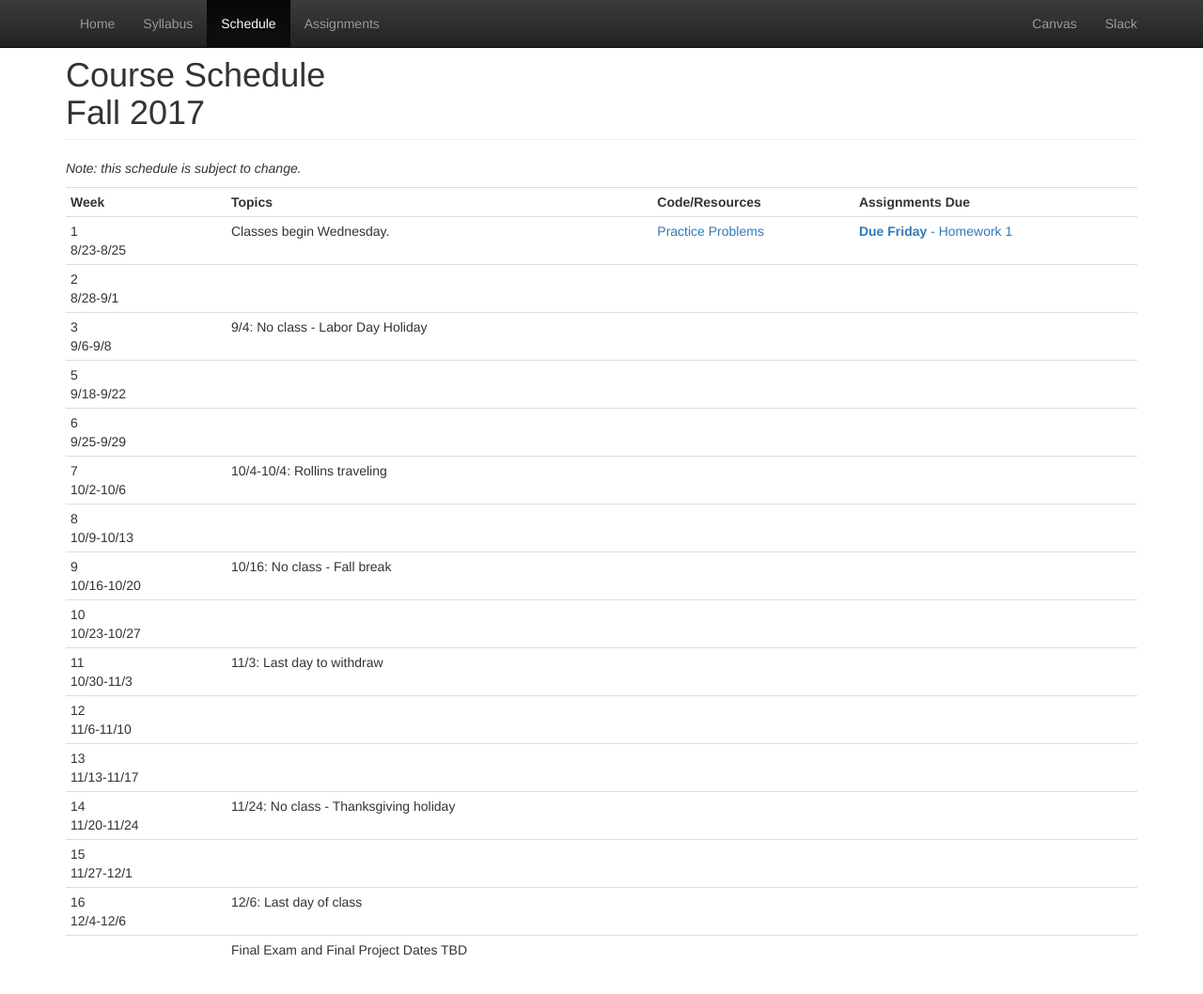
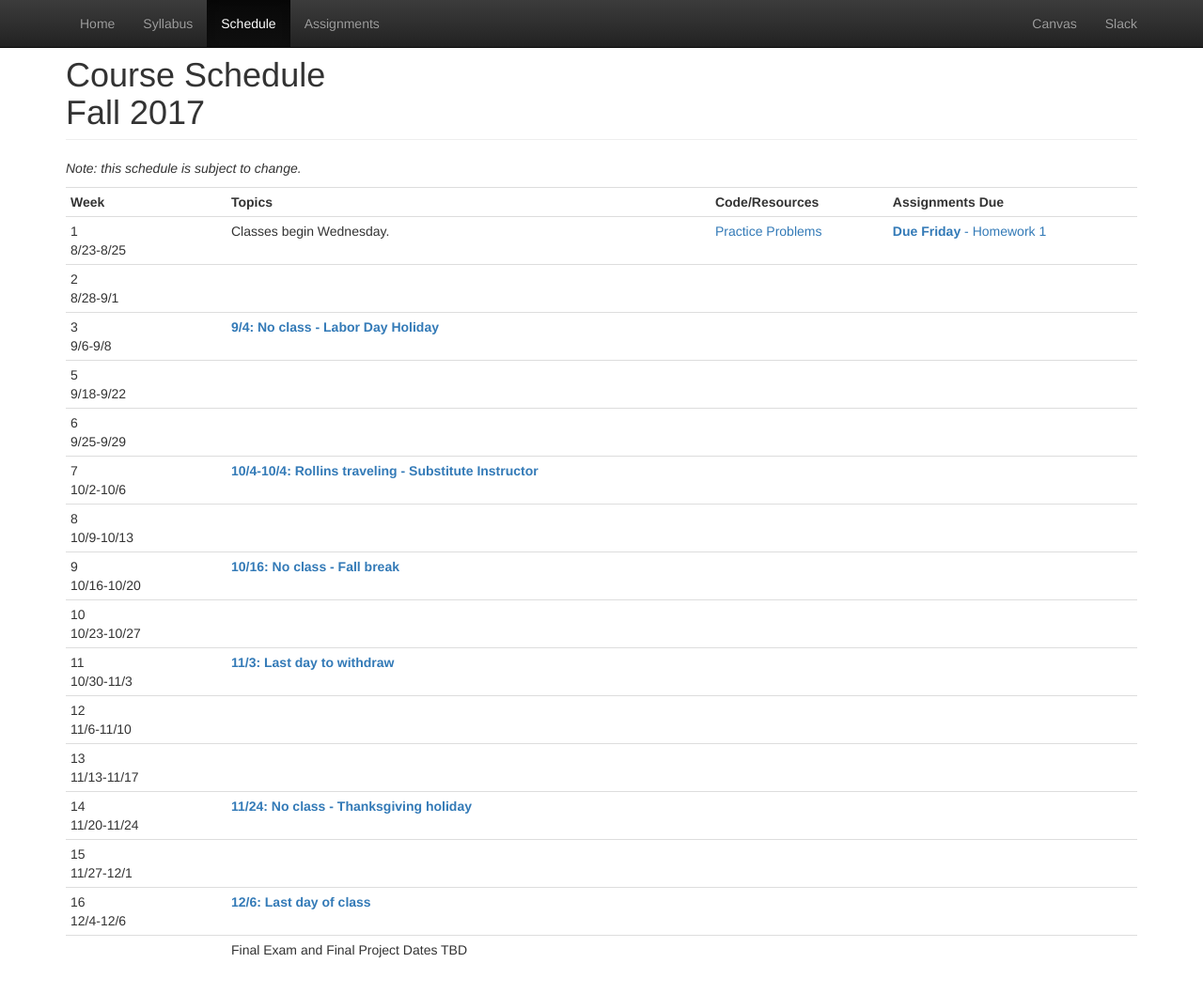
Before and after one commit to CS514-F17/cs514-f17.github.io, a Jekyll site: the page built from schedule.html, in a window 1280 px wide and 1066 px high. Shown: the top 1058 px of the window at 94% size. Built offline with Jekyll 4.4.1, drawn with Linux system fonts in a browser that asks for light colours.

Commit message:
fix formatting

```diff
--- a/schedule.html
+++ b/schedule.html
@@ -59,7 +59,7 @@ title: Schedule
 	<tr>
 		<td>3<br/>9/6-9/8</td>
 		<td>
-			9/4: No class - Labor Day Holiday
+			<strong><span class="text-primary">9/4: No class - Labor Day Holiday</span></strong>
 <!-- 				<a href="https://github.com/CS514-F17/notes/blob/master/iteration.md">Iteration</a><br/>
 				<a href="https://github.com/CS514-F17/notes/blob/master/fileinput.md">File Input, Exceptions, Command Args</a><br/>
 				<a href="https://github.com/CS514-F17/notes/blob/master/collections.md">Collections and ArrayLists</a><br/>
@@ -108,7 +108,7 @@ title: Schedule
 	<tr>
 		<td>7<br/>10/2-10/6</td>
 		<td>
-			10/4-10/4: Rollins traveling
+			<strong><span class="text-primary">10/4-10/4: Rollins traveling - Substitute Instructor</span></strong>
 <!-- 				<a href="https://github.com/CS514-F17/notes/blob/master/arrays.md">Arrays</a><br/>
 				<a href="https://docs.oracle.com/javase/tutorial/java/javaOO/classvars.html">Static</a><br/>
 				Book - Chapter 8 (8.6), Chapter 7 (7.3) -->
@@ -140,7 +140,7 @@ title: Schedule
 	<tr>
 		<td>9<br/>10/16-10/20</td>
 		<td>
-			10/16: No class - Fall break
+			<strong><span class="text-primary">10/16: No class - Fall break</span></strong>
 <!-- 				<a href="https://github.com/CS514-F17/notes/blob/master/inheritance.md">Inheritance</a><br/>
 	Book - Chapter 10 (10.1-10.3) -->
 		</td>
@@ -171,7 +171,7 @@ title: Schedule
 	<tr>
 		<td>11<br/>10/30-11/3</td>
 		<td>
-				11/3: Last day to withdraw
+				<strong><span class="text-primary">11/3: Last day to withdraw</span></strong>
 <!-- 				<a href="https://github.com/CS514-F17/notes/blob/master/recursion.md">Recursion</a><br/>
 				<a href="https://github.com/CS514-F17/notes/blob/master/hashmaps.md">HashMaps</a><br/>
 				Book - Chapter 12 (12.1-12.2) -->
@@ -212,7 +212,7 @@ title: Schedule
 	<tr>
 		<td>14<br/>11/20-11/24</td>
 		<td>
-			11/24: No class - Thanksgiving holiday
+			<strong><span class="text-primary">11/24: No class - Thanksgiving holiday</span></strong>
 		</td>
 		<td>
 		</td>
@@ -233,7 +233,7 @@ title: Schedule
 	<tr>
 		<td>16<br/>12/4-12/6</td>
 		<td>
-			12/6: Last day of class
+			<strong><span class="text-primary">12/6: Last day of class</span></strong>
 		</td>
 		<td>
 		<!-- 				<a href="https://github.com/CS514-F17/notes/blob/master/exam3review.md">Exam 3 Review</a><br/> -->
```
